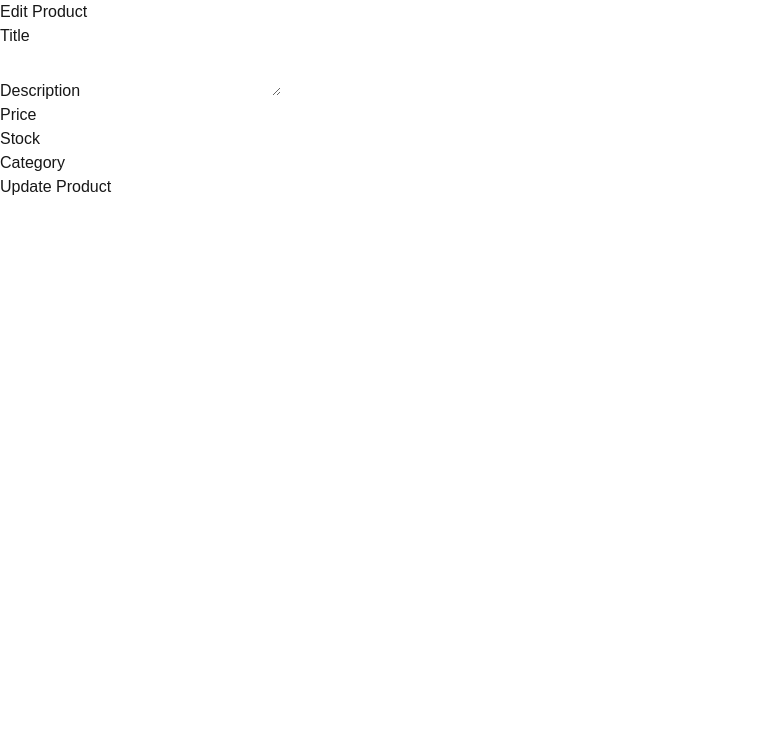
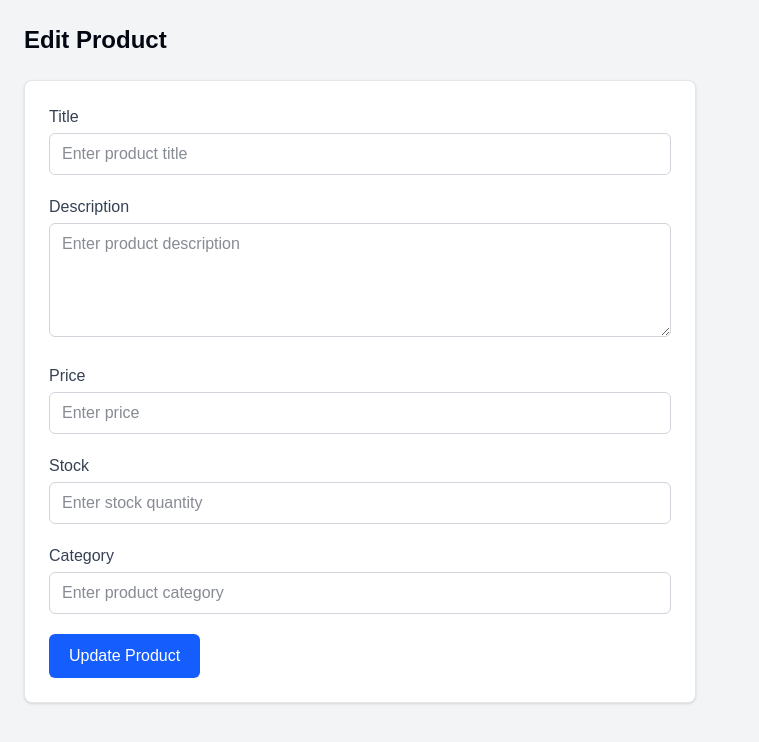
Before and after one commit to techieshruti/product-admin-dashboard, a Next.js app: page /products/1/edit in a window 1280 px wide. Shown: the top 742 px of the page, without its empty margins (0-759 px from the left). Built offline with nearby package versions, Linux system fonts and the light colour scheme; no server answers.

Commit message:
Create reusable product form for add and edit

```diff
--- a/src/app/products/[id]/edit/page.js
+++ b/src/app/products/[id]/edit/page.js
@@ -2,6 +2,7 @@
 
 import { useEffect, useState } from "react";
 import { getProductById, updateProduct, } from "@/services/productApi";
+import ProductForm from "@/components/products/ProductForm";
 
 const EditProductPage = ({ params }) => {
   const [formData, setFormData] = useState({
@@ -62,6 +63,15 @@ useEffect(() => {
 
   fetchProduct();
 }, [params]);
+
+const handleChange = (e) => {
+  const { name, value } = e.target;
+
+  setFormData((current) => ({
+    ...current,
+    [name]: value,
+  }));
+};
 
 const handleSubmit = async (e) => {
   e.preventDefault();
@@ -164,93 +174,21 @@ finally {
   }
 
   return (
-    <main>
-      <h1>Edit Product</h1>
+    <main className="min-h-screen bg-gray-100 p-6">
+       <h1 className="mb-6 text-2xl font-bold text-gray-950">
+  Edit Product
+</h1>
 {successMessage && <p>{successMessage}</p>}
-      <form onSubmit={handleSubmit}>
-        <div>
-          <label htmlFor="title">Title</label>
-          <input
-            id="title"
-            type="text"
-            value={formData.title}
-            onChange={(e) =>
-              setFormData({
-                ...formData,
-                title: e.target.value,
-              })
-            }
-          />
-          {errors.title && <p>{errors.title}</p>}
-        </div>
-
-        <div>
-          <label htmlFor="description">Description</label>
-          <textarea
-            id="description"
-            value={formData.description}
-            onChange={(e) =>
-              setFormData({
-                ...formData,
-                description: e.target.value,
-              })
-            }
-          />
-          {errors.description && <p>{errors.description}</p>}
-        </div>
-
-        <div>
-          <label htmlFor="price">Price</label>
-          <input
-            id="price"
-            type="number"
-            value={formData.price}
-            onChange={(e) =>
-              setFormData({
-                ...formData,
-                price: e.target.value,
-              })
-            }
-          />
-          {errors.price && <p>{errors.price}</p>}
-        </div>
-
-        <div>
-          <label htmlFor="stock">Stock</label>
-          <input
-            id="stock"
-            type="number"
-            value={formData.stock}
-            onChange={(e) =>
-              setFormData({
-                ...formData,
-                stock: e.target.value,
-              })
-            }
-          />
-            {errors.stock && <p>{errors.stock}</p>}
-        </div>
-
-        <div>
-          <label htmlFor="category">Category</label>
-          <input
-            id="category"
-            type="text"
-            value={formData.category}
-            onChange={(e) =>
-              setFormData({
-                ...formData,
-                category: e.target.value,
-              })
-            }
-          />
-            {errors.category && <p>{errors.category}</p>}
-        </div>
-
-<button type="submit" disabled={isSubmitting}>
-  {isSubmitting ? "Updating..." : "Update Product"}
-</button>
-      </form>
+      <ProductForm
+  formData={formData}
+  errors={errors}
+  isSubmitting={isSubmitting}
+  successMessage={successMessage}
+  onChange={handleChange}
+  onSubmit={handleSubmit}
+  buttonText="Update Product"
+  loadingText="Updating..."
+/>
     </main>
   );
 };
--- a/src/app/products/new/page.js
+++ b/src/app/products/new/page.js
@@ -3,6 +3,7 @@
 import { useState } from "react";
 import { addProduct } from "@/services/productApi";
 import useAuth from "@/hooks/useAuth";
+import ProductForm from "@/components/products/ProductForm";
 
 const NewProductPage = () => {
   const { isAuthenticated, checkingAuth } = useAuth();
@@ -16,6 +17,15 @@ const NewProductPage = () => {
   const [errors, setErrors] = useState({});
 const [isSubmitting, setIsSubmitting] = useState(false);
 const [successMessage, setSuccessMessage] = useState("");
+
+const handleChange = (e) => {
+  const { name, value } = e.target;
+
+  setFormData((current) => ({
+    ...current,
+    [name]: value,
+  }));
+};
 
   const handleSubmit = async (e) => {
   e.preventDefault();
@@ -98,93 +108,19 @@ if (!isAuthenticated) {
 }
 
   return (
-    <main>
-      <h1>Add New Product</h1>
-      {successMessage && <p>{successMessage}</p>}
-      <form onSubmit={handleSubmit}>
-  <div>
-    <label htmlFor="title">Title:</label>
-    <input
-      id="title"
-      type="text"
-      value={formData.title}
-      onChange={(e) =>
-        setFormData({
-          ...formData,
-          title: e.target.value,
-        })
-      }
-    />
-    {errors.title && <p>{errors.title}</p>}
-  </div>
-
-  <div>
-    <label htmlFor="description">Description:</label>
-    <textarea
-      id="description"
-      value={formData.description}
-      onChange={(e) =>
-        setFormData({
-          ...formData,
-          description: e.target.value,
-        })
-      }
-    />
-    {errors.description && <p>{errors.description}</p>}
-  </div>
-
-  <div>
-    <label htmlFor="price">Price:</label>
-    <input
-      id="price"
-      type="number"
-      value={formData.price}
-      onChange={(e) =>
-        setFormData({
-          ...formData,
-          price: e.target.value,
-        })
-      }
-    />
-    {errors.price && <p>{errors.price}</p>}
-  </div>
-
-  <div>
-    <label htmlFor="stock">Stock:</label>
-    <input
-      id="stock"
-      type="number"
-      value={formData.stock}
-      onChange={(e) =>
-        setFormData({
-          ...formData,
-          stock: e.target.value,
-        })
-      }
-    />
-    {errors.stock && <p>{errors.stock}</p>}
-  </div>
-
-  <div>
-    <label htmlFor="category">Category:</label>
-    <input
-      id="category"
-      type="text"
-      value={formData.category}
-      onChange={(e) =>
-        setFormData({
-          ...formData,
-          category: e.target.value,
-        })
-      }
-    />
-    {errors.category && <p>{errors.category}</p>}
-  </div>
-
- <button type="submit" disabled={isSubmitting}>
-  {isSubmitting ? "Saving..." : "Save Product"}
-</button>
-</form>
+    <main className="min-h-screen bg-gray-100 p-6">
+     <h1 className="mb-6 text-2xl font-bold text-gray-950">
+  Add New Product
+</h1>
+<ProductForm
+  formData={formData}
+  errors={errors}
+  isSubmitting={isSubmitting}
+  successMessage={successMessage}
+  onChange={handleChange}
+  onSubmit={handleSubmit}
+  buttonText="Save Product"
+/>
     </main>
   );
 };
--- /dev/null
+++ b/src/components/products/ProductForm.jsx
@@ -0,0 +1,165 @@
+const ProductForm = ({
+  formData,
+  errors,
+  isSubmitting,
+  successMessage,
+  onChange,
+  onSubmit,
+  buttonText,
+  loadingText = "Saving...",
+}) => {
+  return (
+    <form
+      onSubmit={onSubmit}
+      className="max-w-2xl space-y-5 rounded-lg border border-gray-200 bg-white p-6 shadow-sm"
+    >
+      {/* Title */}
+      <div>
+        <label
+          htmlFor="title"
+          className="mb-1 block font-medium text-gray-700"
+        >
+          Title
+        </label>
+
+        <input
+          id="title"
+          name="title"
+          type="text"
+          value={formData.title}
+          onChange={onChange}
+          placeholder="Enter product title"
+          className="w-full rounded-md border border-gray-300 px-3 py-2 text-gray-900 outline-none focus:border-blue-500 focus:ring-1 focus:ring-blue-500"
+        />
+
+        {errors.title && (
+          <p className="mt-1 text-sm text-red-600">
+            {errors.title}
+          </p>
+        )}
+      </div>
+
+      {/* Description */}
+      <div>
+        <label
+          htmlFor="description"
+          className="mb-1 block font-medium text-gray-700"
+        >
+          Description
+        </label>
+
+        <textarea
+          id="description"
+          name="description"
+          value={formData.description}
+          onChange={onChange}
+          placeholder="Enter product description"
+          rows="4"
+          className="w-full rounded-md border border-gray-300 px-3 py-2 text-gray-900 outline-none focus:border-blue-500 focus:ring-1 focus:ring-blue-500"
+        />
+
+        {errors.description && (
+          <p className="mt-1 text-sm text-red-600">
+            {errors.description}
+          </p>
+        )}
+      </div>
+
+      {/* Price */}
+      <div>
+        <label
+          htmlFor="price"
+          className="mb-1 block font-medium text-gray-700"
+        >
+          Price
+        </label>
+
+        <input
+          id="price"
+          name="price"
+          type="number"
+          value={formData.price}
+          onChange={onChange}
+          placeholder="Enter price"
+          className="w-full rounded-md border border-gray-300 px-3 py-2 text-gray-900 outline-none focus:border-blue-500 focus:ring-1 focus:ring-blue-500"
+        />
+
+        {errors.price && (
+          <p className="mt-1 text-sm text-red-600">
+            {errors.price}
+          </p>
+        )}
+      </div>
+
+      {/* Stock */}
+      <div>
+        <label
+          htmlFor="stock"
+          className="mb-1 block font-medium text-gray-700"
+        >
+          Stock
+        </label>
+
+        <input
+          id="stock"
+          name="stock"
+          type="number"
+          value={formData.stock}
+          onChange={onChange}
+          placeholder="Enter stock quantity"
+          className="w-full rounded-md border border-gray-300 px-3 py-2 text-gray-900 outline-none focus:border-blue-500 focus:ring-1 focus:ring-blue-500"
+        />
+
+        {errors.stock && (
+          <p className="mt-1 text-sm text-red-600">
+            {errors.stock}
+          </p>
+        )}
+      </div>
+
+      {/* Category */}
+      <div>
+        <label
+          htmlFor="category"
+          className="mb-1 block font-medium text-gray-700"
+        >
+          Category
+        </label>
+
+        <input
+          id="category"
+          name="category"
+          type="text"
+          value={formData.category}
+          onChange={onChange}
+          placeholder="Enter product category"
+          className="w-full rounded-md border border-gray-300 px-3 py-2 text-gray-900 outline-none focus:border-blue-500 focus:ring-1 focus:ring-blue-500"
+        />
+
+        {errors.category && (
+          <p className="mt-1 text-sm text-red-600">
+            {errors.category}
+          </p>
+        )}
+      </div>
+
+      {/* Success message */}
+      {successMessage && (
+        <p className="rounded-md bg-green-50 px-4 py-3 text-sm text-green-700">
+          {successMessage}
+        </p>
+      )}
+
+      {/* Submit */}
+      <button
+        type="submit"
+        disabled={isSubmitting}
+        className="rounded-md bg-blue-600 px-5 py-2.5 font-medium text-white hover:bg-blue-700 disabled:cursor-not-allowed disabled:opacity-50"
+      >
+        {isSubmitting ? loadingText : buttonText}
+      </button>
+    </form>
+  );
+};
+
+export default ProductForm;
```
